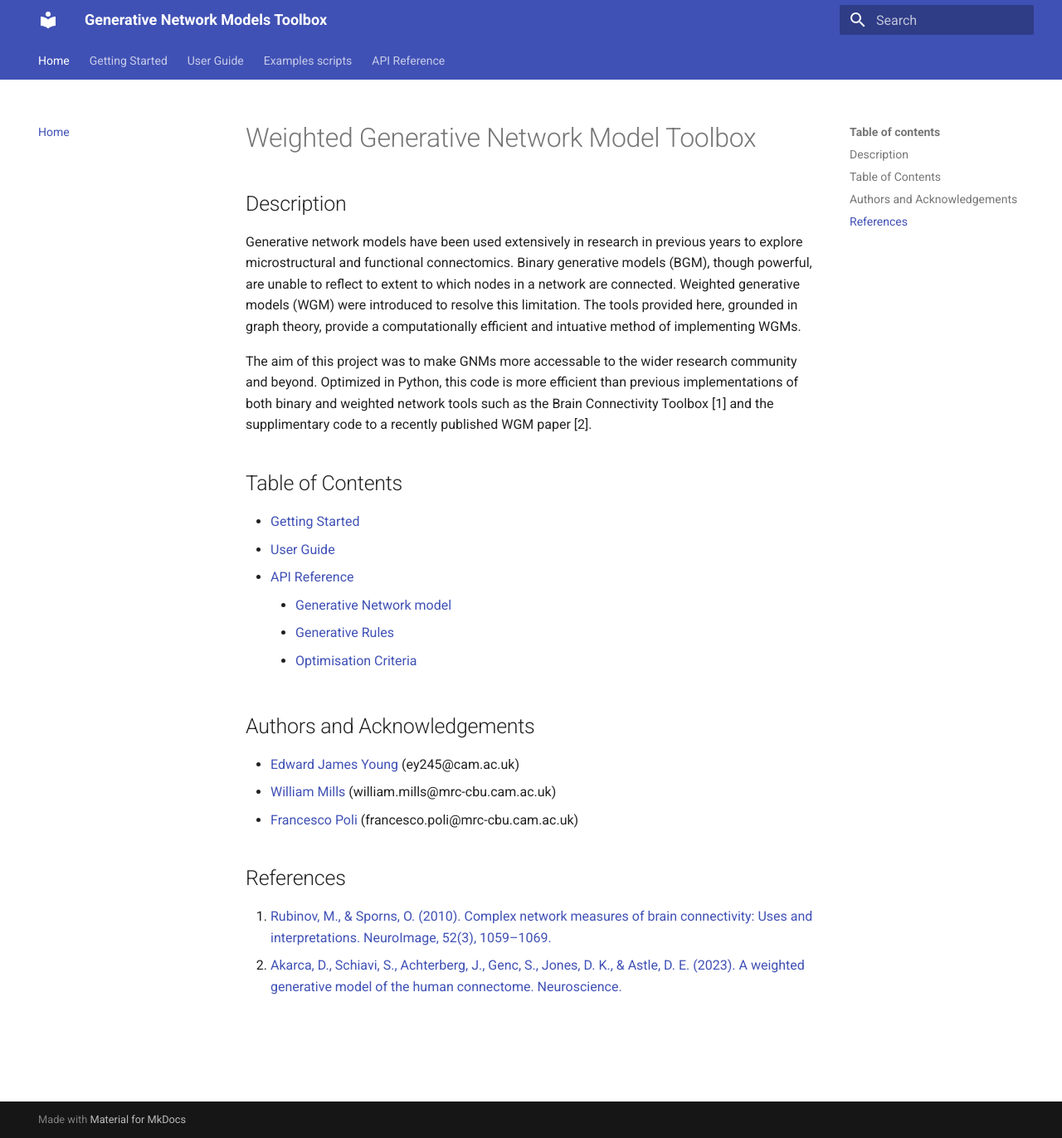
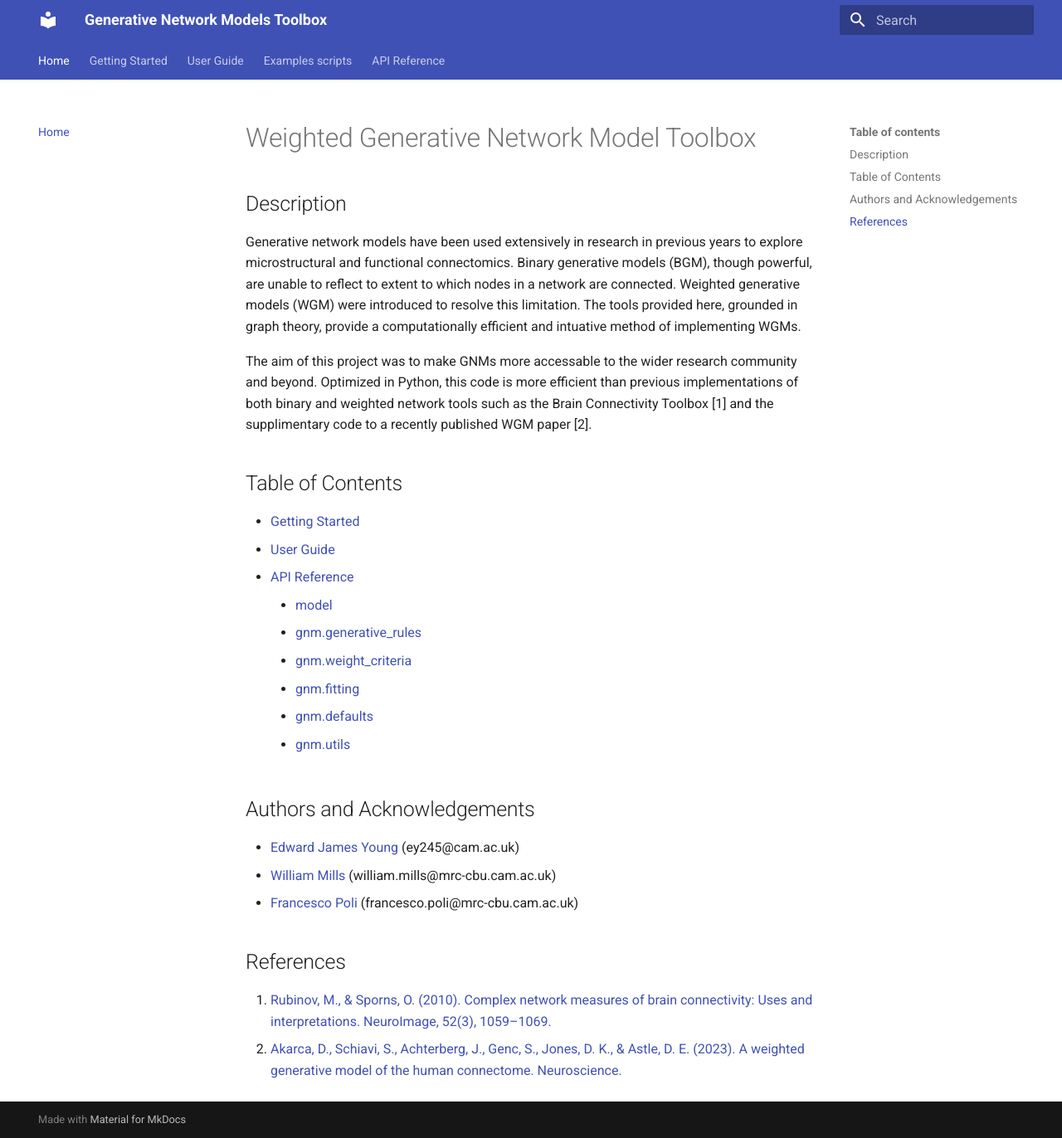
Before and after one commit to ad045/GenerativeNetworkModels, an MkDocs documentation site: the page built from docs/index.md, in a window 1280 px wide and 1372 px high. Shown: the whole window at 83% size. Built offline with MkDocs 1.6.1 and Material for MkDocs 9.7.7, drawn with Linux system fonts in a browser that asks for light colours.

Commit message:
Fixed import issue with defaults

```diff
--- a/docs/index.md
+++ b/docs/index.md
@@ -9,9 +9,12 @@ The aim of this project was to make GNMs more accessable to the wider research c
 - [Getting Started](getting-started.md)
 - [User Guide](user-guide.md)
 - [API Reference](api-reference/index.md)
-    - [Generative Network model](api-reference/generative-network-model.md)
-    - [Generative Rules](api-reference/generative-rules.md)
-    - [Optimisation Criteria](api-reference/optimisation-criteria.md)
+    - [model](api-reference/model.md)
+    - [gnm.generative_rules](api-reference/generative-rules.md)
+    - [gnm.weight_criteria](api-refernece/weight-criteria.md)
+    - [gnm.fitting](api-reference/fitting.md)
+    - [gnm.defaults](api-reference/defaults.md)
+    - [gnm.utils](api-reference/utils.md)
 
 ## Authors and Acknowledgements
 - [Edward James Young](https://github.com/EdwardJamesYoung) (ey245@cam.ac.uk)
```
Also changed, not shown: 1 other file.
